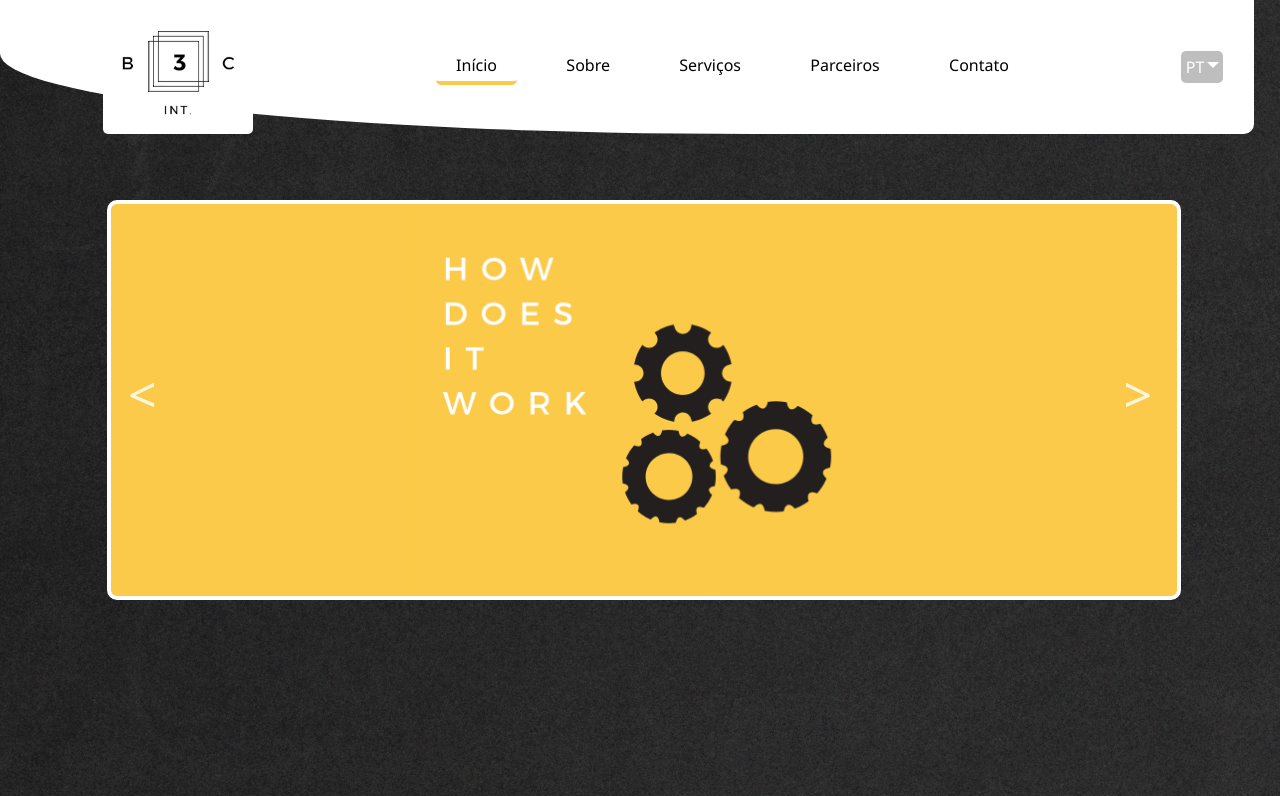
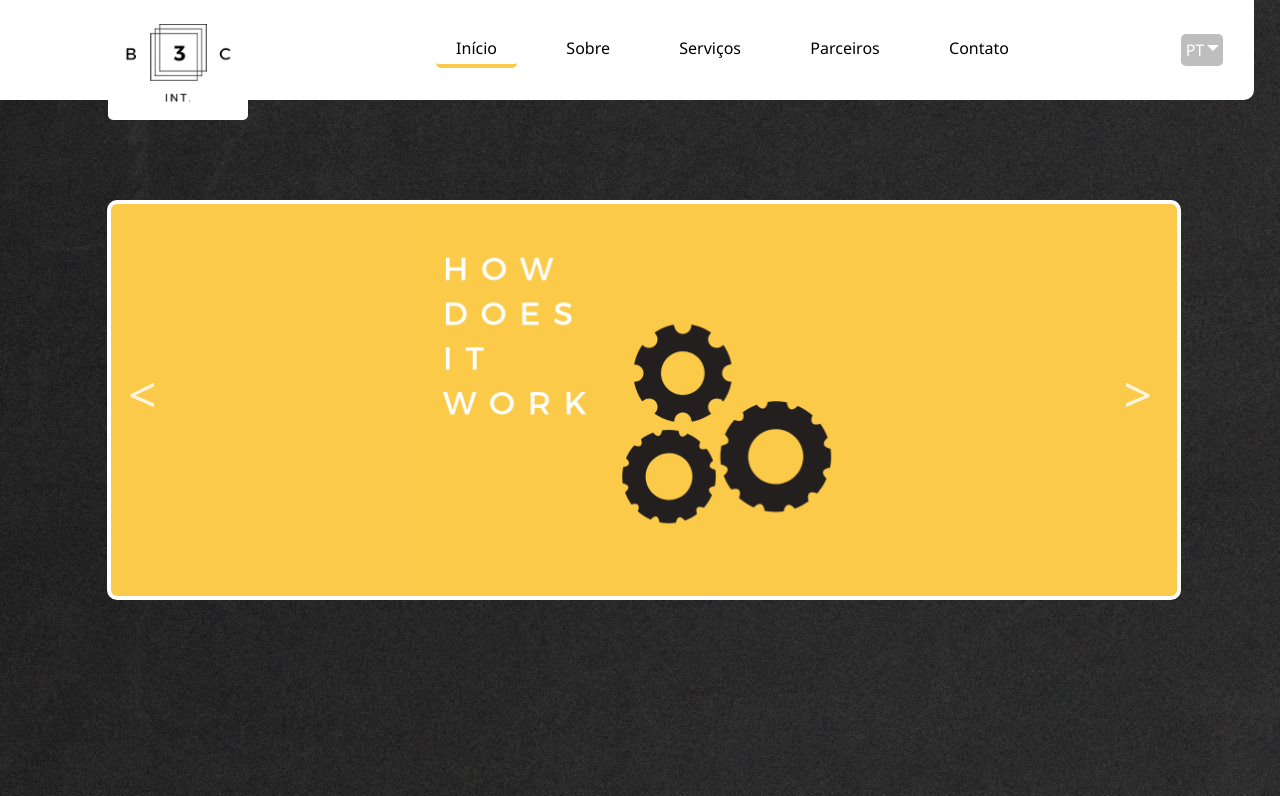
Before and after one commit to Luan-AG/b3c-site, a plain HTML site: page index.html in a window 1280 px wide. Shown: the top 796 px of the page. Drawn offline with Linux system fonts and the light colour scheme.

Commit message:
Adjusted the navbar according to the customer's taste

```diff
--- a/scripts/app.js
+++ b/scripts/app.js
@@ -97,10 +97,14 @@ function closeNav() {
 window.onscroll = function() {;
     if(window.screen.width > 768){
         if (document.body.scrollTop > 40 || document.documentElement.scrollTop > 40) {
-                document.querySelector(".logomarca").style.width = "100px";
+                document.querySelector(".logomarca").style.width = "110px";
+                document.querySelector("nav").style.height = "70px";
+                document.querySelector("nav").style.gridTemplateRows = "70px";
                 document.querySelector("header").style.fontSize = "14px";
         } else {
-                document.querySelector(".logomarca").style.width = "150px";
+                document.querySelector(".logomarca").style.width = "140px";
+                document.querySelector("nav").style.height = "100px";
+                document.querySelector("nav").style.gridTemplateRows = "100px";
                 document.querySelector("header").style.fontSize = "16px";
         }
     }
--- a/styles/style.css
+++ b/styles/style.css
@@ -18,18 +18,19 @@ body {
     }
 
         nav{
-            border-bottom-left-radius: 60%;
             border-bottom-right-radius: 10px;
             margin-right: 30px;
             background-color: #ffffff;
             display: grid;
-            grid-template-rows: auto;
+            grid-template-rows: 100px;
             grid-template-columns: repeat(12, 1fr);
             align-items: center;
             justify-items: center;
             gap: 10px;
             position: fixed; /* Sticky/fixed navbar */
             width: 98%;
+            height: 100px; /*Had to put this for smooth transition because just changing grid the transition is not smooth*/
+            transition: 0.4s;
 
 
 
@@ -38,6 +39,7 @@ body {
                 text-decoration: none;
                 padding: 5px 10px;
                 color: black;
+                transition: 0.2s;
 
 
 
@@ -62,10 +64,12 @@ body {
 
             .logomarca {
                 margin-left: 50px;
-                width: 150px;
+                width: 140px;
                 border-radius: 5px;
                 grid-column: 1/4;
                 transition: 0.4s;
+                position: absolute;
+                top: -5px;
             }
 
             .container-btn {
```
